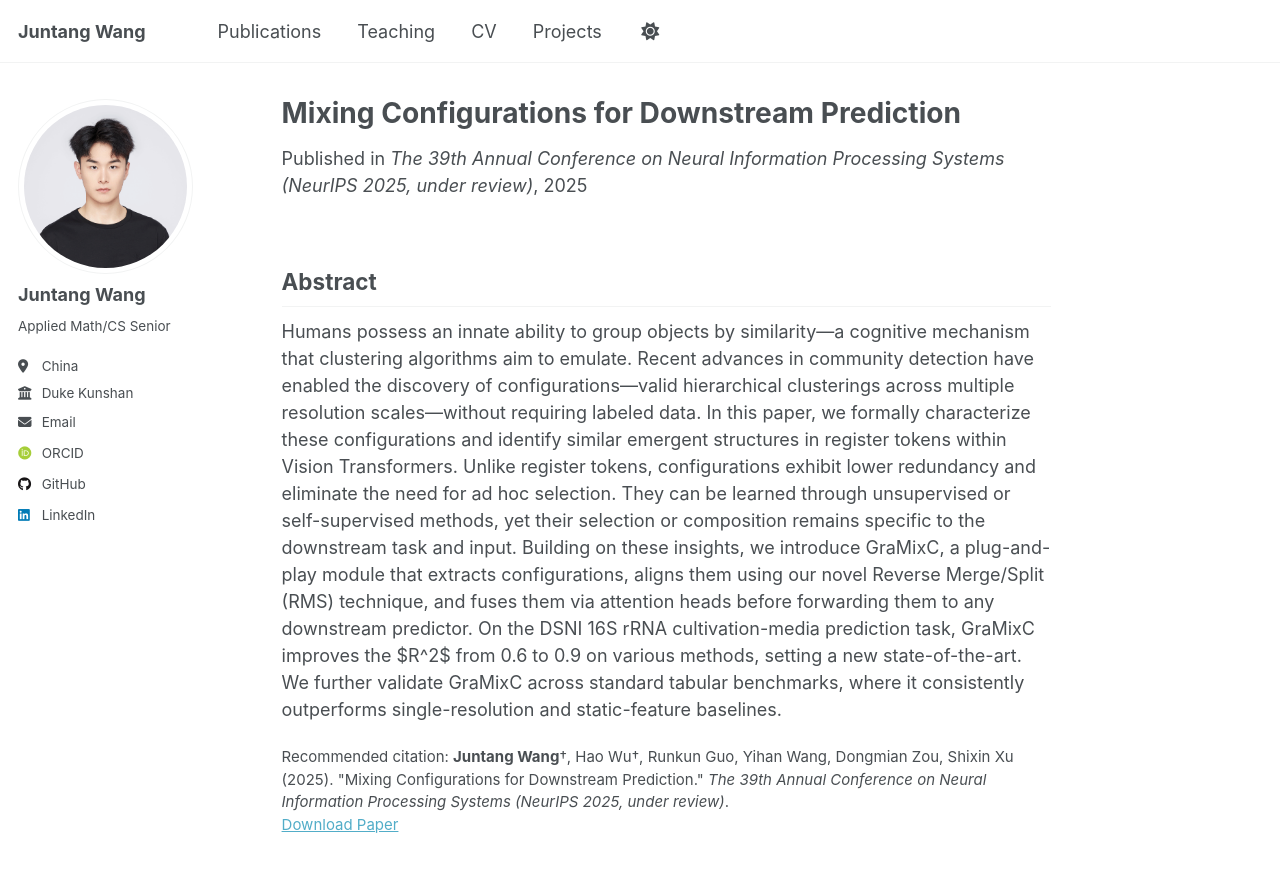
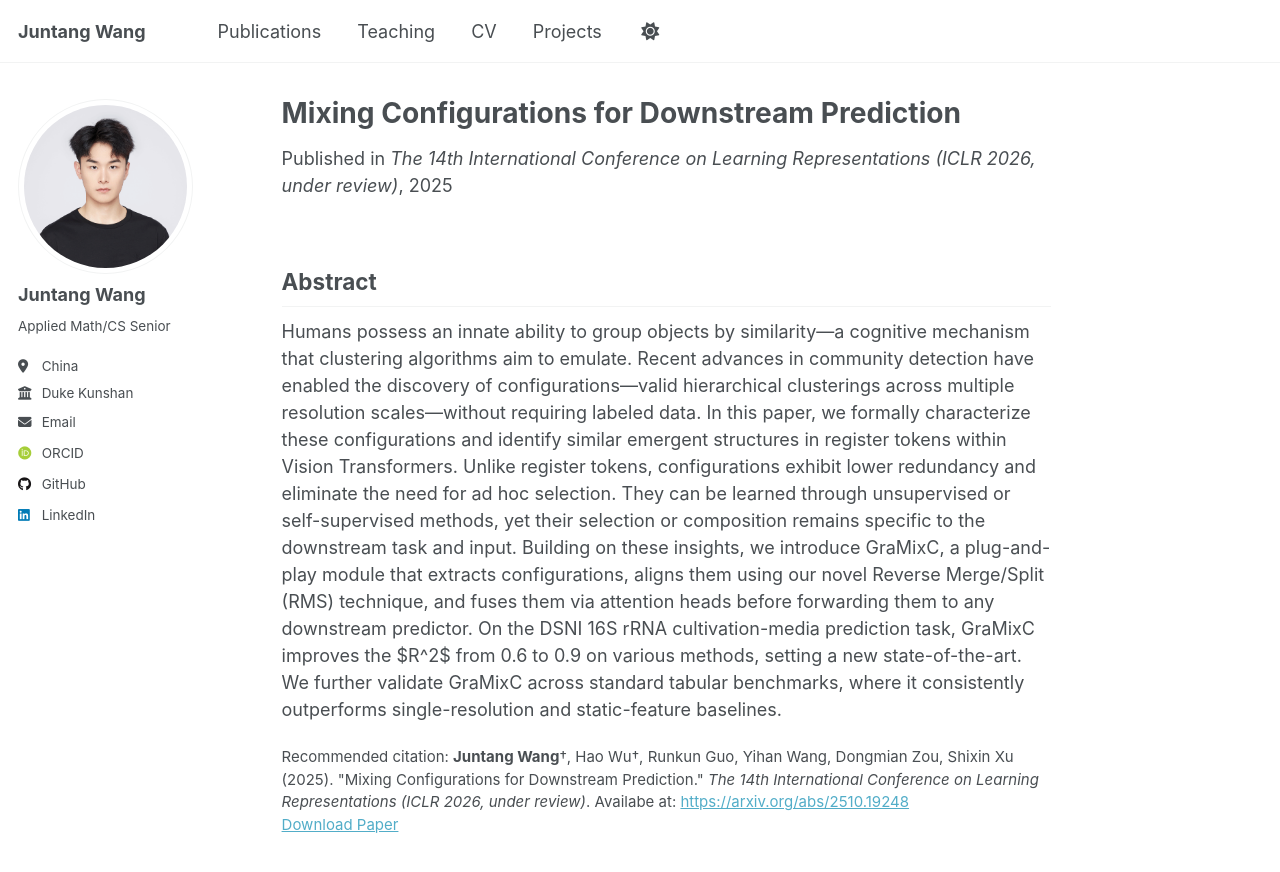
Before and after one commit to juntang1129/juntang1129.github.io, a Jekyll site: the page built from _publications/2025-12-30-GraMixC-ICLR2026.md, in a window 1280 px wide and 900 px high. Shown: the top 872 px of the window. Built offline with Jekyll 4.4.1, drawn with Linux system fonts in a browser that asks for light colours; some web fonts are replaced; a script that is not in the unit is left out.

Commit message:
oct 27 update

```diff
--- a/_publications/2025-11-25-GraMixC-NIPS2025.md
+++ b/_publications/2025-12-30-GraMixC-ICLR2026.md
@@ -4,9 +4,9 @@ collection: publications
 category: conferences
 permalink: /publication/2025-11-25-GraMixC-NIPS2025
 excerpt: ''
-date: 2025-11-25
-venue: 'The 39th Annual Conference on Neural Information Processing Systems (NeurIPS 2025, under review)'
-citation: '<b>Juntang Wang</b>†, Hao Wu†, Runkun Guo, Yihan Wang, Dongmian Zou, Shixin Xu (2025). &quot;Mixing Configurations for Downstream Prediction.&quot; <i>The 39th Annual Conference on Neural Information Processing Systems (NeurIPS 2025, under review)</i>.'
+date: 2025-12-30
+venue: 'The 14th International Conference on Learning Representations (ICLR 2026, under review)'
+citation: '<b>Juntang Wang</b>†, Hao Wu†, Runkun Guo, Yihan Wang, Dongmian Zou, Shixin Xu (2025). &quot;Mixing Configurations for Downstream Prediction.&quot; <i>The 14th International Conference on Learning Representations (ICLR 2026, under review)</i>. Availabe at: <a href="https://arxiv.org/abs/2510.19248">https://arxiv.org/abs/2510.19248</a>'
 paperurl: 'https://www.qqgjyx.com/files/p03-GraMixC-NIPS2025.pdf'
 ---
 
```
Also changed, not shown: _publications/2025-11-29-InfantConfig-BICS2025.md (+2 -2 lines), 4 other files.
